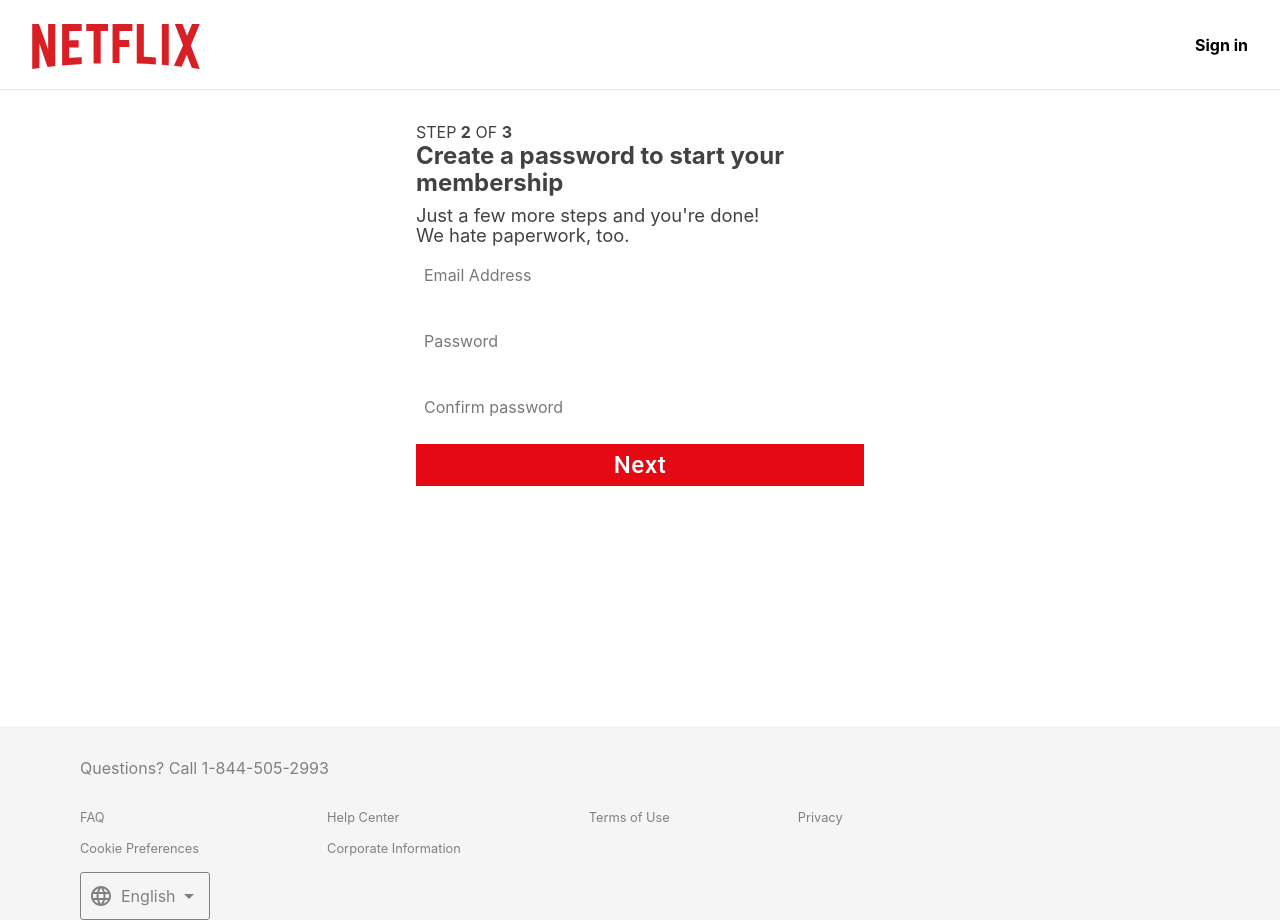
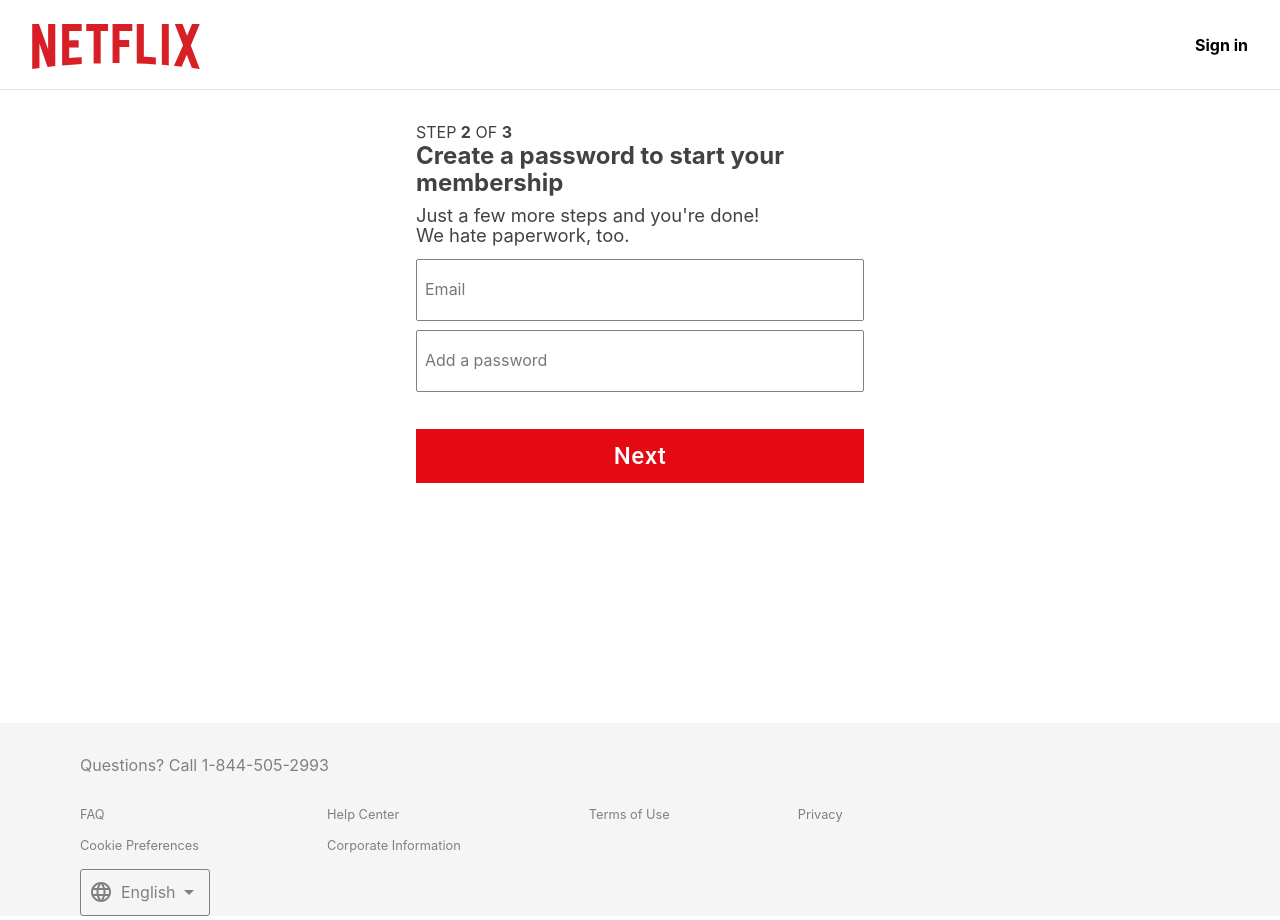
Before and after one commit to ricardodevv/nexflix-clone, a Next.js app: page /signup/regform in a window 1280 px wide. Built offline with nearby package versions, Linux system fonts and the light colour scheme.

Commit message:
regform error border

```diff
--- a/components/Input.js
+++ b/components/Input.js
@@ -8,19 +8,27 @@
   id,
   name,
   type,
+  labelContent,
   containerStyled,
   labelStyled,
+  labelTransition,
   inputStyled,
   formikValue,
   formikErrors,
   formikTouched,
   formikOnChange,
+  inputError,
 }) => {
   const [focusElement, setfocusElement] = useState(false);
   const wrapperRef = useRef(null);
 
   useEffect(() => {
     document.addEventListener("click", handleClickOutside, false);
+    let divv = document.getElementById(name);
+    divv.value.length !== 0 && focusElement === false
+      ? setfocusElement(!focusElement)
+      : null;
+
     return () => {
       document.removeEventListener("click", handleClickOutside, false);
     };
@@ -44,29 +52,28 @@
   return (
     <div
       css={css`
-        flex: 1;
-        position: relative;
-        display: flex;
-        align-items: center;
-        label::before {
-          ${containerStyled}
-          position: absolute;
-          padding: 0 0.5rem;
-          top: 22px;
-        }
-        ${formikErrors && formikTouched
-          ? "border-bottom: 3px solid #ff9900"
-          : null}
+        ${containerStyled}
+        ${formikErrors && formikTouched ? inputError : null}
       `}
     >
       <label
         css={css`
-          ${labelStyled && labelStyled}${focusElement
-            ? "top: -1.1rem; transition: 0.1s; font-size: 0.8rem; font-weight: 700"
+          ${labelStyled && labelStyled}${focusElement && labelTransition
+            ? labelTransition
             : null};
         `}
         htmlFor={name}
-      />
+      >
+        <span
+          css={css`
+            position: absolute;
+            padding: 0 0.5rem;
+            top: 22px;
+          `}
+        >
+          {labelContent}
+        </span>
+      </label>
       <input
         css={inputStyled}
         id={id}
--- a/pages/signup/regform.js
+++ b/pages/signup/regform.js
@@ -31,21 +31,32 @@
   "& #p-text": {
     fontSize: "1.15rem",
     lineHeight: "1.3rem",
+    marginBottom: "0.5rem",
   },
 }));
 
 const buttonStyled = {
   fontSize: "1.5rem",
-  padding: "0 1rem",
   textTransform: "none",
   backgroundColor: "#e50914",
   borderRadius: 0,
   color: "white",
+  marginTop: "2rem",
   "&:hover": {
     transition: "none",
     backgroundColor: "#e50914",
   },
 };
+
+const containerStyled = css`
+  flex: 1;
+  position: relative;
+  display: flex;
+  margin: 0.3rem 0;
+  align-items: center;
+  border: 1px solid gray;
+  border-radius: 2px;
+`;
 
 const labelStyled = css`
   position: absolute;
@@ -56,15 +67,26 @@
   z-index: 2;
 `;
 
+const labelTransition = css`
+  top: -1.1rem;
+  transition: 0.1s;
+  font-size: 0.8rem;
+  font-weight: 700;
+`;
+
 const inputStyled = css`
   font-size: 1rem;
   outline: none;
   border: none;
   width: 100%;
-  padding: 1.5rem 0.5rem;
+  padding: 1.3rem 0.5rem;
   height: fit-content;
   z-index: 1;
   background-color: transparent;
+`;
+
+const inputError = css`
+  border: 1px solid red;
 `;
 
 const Regform = () => {
@@ -117,7 +139,14 @@
           validationSchema={Yup.object({
             email: Yup.string()
               .email("*Please enter a correct email address")
-              .required("*Email required"),
+              .required("Email required!"),
+            password: Yup.string()
+              .required("*Password required")
+              .min(8, "*Password should be minimun 8 characters length")
+              .matches(
+                /^(?=.*[A-Za-z])(?=.*\d)(?=.*[@$!%*#?&])[A-Za-z\d@$!%*#?&]{8,}$/,
+                "Must Contain 8 Characters, One Uppercase, One Lowercase, One Number and one special case Character"
+              ),
           })}
           onSubmit={() => {
             router.push("/signup/registration");
@@ -135,10 +164,11 @@
                 id="email"
                 name="email"
                 type="email"
-                containerStyled={css`
-                  content: "Email Address";
-                `}
+                labelContent="Email"
+                labelTransition={labelTransition}
+                containerStyled={containerStyled}
                 inputStyled={inputStyled}
+                inputError={inputError}
                 labelStyled={labelStyled}
                 formikValue={formik.values.email}
                 formikErrors={formik.errors.email}
@@ -149,28 +179,15 @@
                 id="password"
                 name="password"
                 type="password"
-                containerStyled={css`
-                  content: "Password";
-                `}
+                labelContent="Add a password"
+                labelTransition={labelTransition}
+                containerStyled={containerStyled}
                 inputStyled={inputStyled}
+                inputError={inputError}
                 labelStyled={labelStyled}
                 formikValue={formik.values.password}
                 formikErrors={formik.errors.password}
                 formikTouched={formik.touched.password}
-                formikOnChange={formik.handleChange}
-              />
-              <Input
-                id="passwordConfirmation"
-                name="passwordConfirmation"
-                type="password"
-                containerStyled={css`
-                  content: "Confirm password";
-                `}
-                inputStyled={inputStyled}
-                labelStyled={labelStyled}
-                formikValue={formik.values.passwordConfirmation}
-                formikErrors={formik.errors.passwordConfirmation}
-                formikTouched={formik.touched.passwordConfirmation}
                 formikOnChange={formik.handleChange}
               />
               <SubmitButton type="submit" buttonStyled={buttonStyled}>
```
Also changed, not shown: components/GetStartedField.js (+20 -5 lines).
